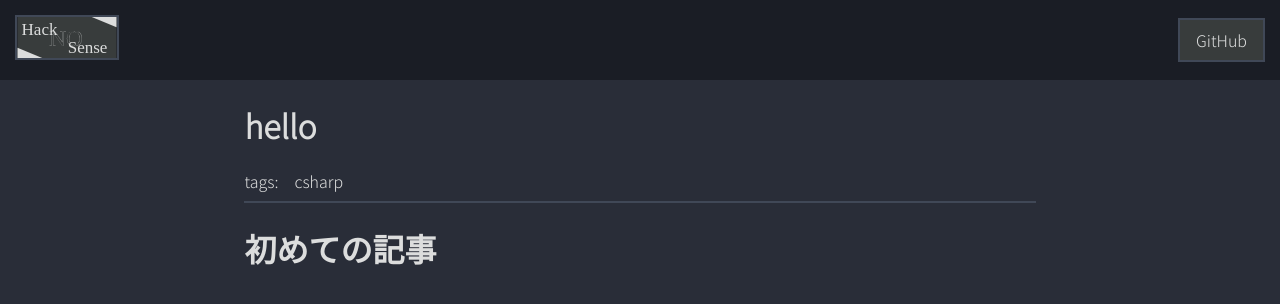
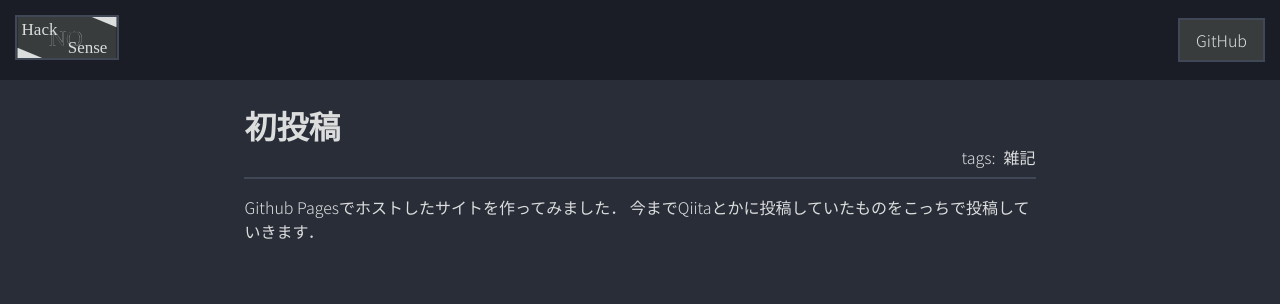
Before and after one commit to maemon4095/Hack-a-Sense, a Jekyll site: the page built from site/_posts/2022-03-17-initial-post.md, in a window 1280 px wide. Shown: the top 304 px of the page. Built offline with Jekyll 4.4.1, drawn with Linux system fonts in a browser that asks for light colours.

Commit message:
post style

```diff
--- a/site/_layouts/category.html
+++ b/site/_layouts/category.html
@@ -3,6 +3,7 @@ layout: default
 ---
 <h1>Category : {{ page.category }}</h1>
 <hr>
+{% if site.tags[page.category] %}
 <ul>
     {% assign post_by_date = site.tags[page.category] | sort:"date" %}
     {% for post in post_by_date %}
@@ -13,3 +14,4 @@ layout: default
     </li>
     {% endfor %}
 </ul>
+{% endif %}
--- a/site/_layouts/post.html
+++ b/site/_layouts/post.html
@@ -1,14 +1,35 @@
 ---
 layout: default
 ---
+<style>
+    .post-title {
+        display: flex;
+        justify-content: left;
+    }
+
+    .post-title>* {
+        width: fit-content;
+    }
+
+    .post-title>div {
+        display: flex;
+        justify-content: left;
+        align-items: end;
+        margin-left: auto;
+        gap: 0.5em;
+    }
+</style>
+
+<div class="post-title">
     <h1>{{ page.title }}</h1>
-<div class="row" style="justify-content: left;">
+    <div>
         tags:
         {% for tag in page.tags %}
-    <a href="{{ site.baseurl }}/pages/categories/{{ tag | slugify }}">
+        <a href="{{ site.baseurl }}/pages/categories/{{ tag | slugify }}.html">
             {{ tag }}
         </a>
         {% endfor %}
+    </div>
 </div>
 <hr>
 <div>
--- a/site/_posts/2022-03-17-initial-post.md
+++ b/site/_posts/2022-03-17-initial-post.md
@@ -1,6 +1,7 @@
 ---
-title: hello
-tags: csharp
+title: 初投稿
+tags: 雑記
 ---
 
-# 初めての記事
+Github Pagesでホストしたサイトを作ってみました．
+今までQiitaとかに投稿していたものをこっちで投稿していきます．
--- a/site/pages/categories/csharp.html
+++ /dev/null
@@ -1,5 +0,0 @@
----
-layout: category
-parmalink: "/categories/csharp"
-category: csharp
----
--- /dev/null
+++ b/site/pages/categories/雑記.html
@@ -0,0 +1,5 @@
+---
+layout: category
+parmalink: "/categories/雑記"
+category: 雑記
+---
```
Lines whose indentation alone changed are shown as unchanged.
